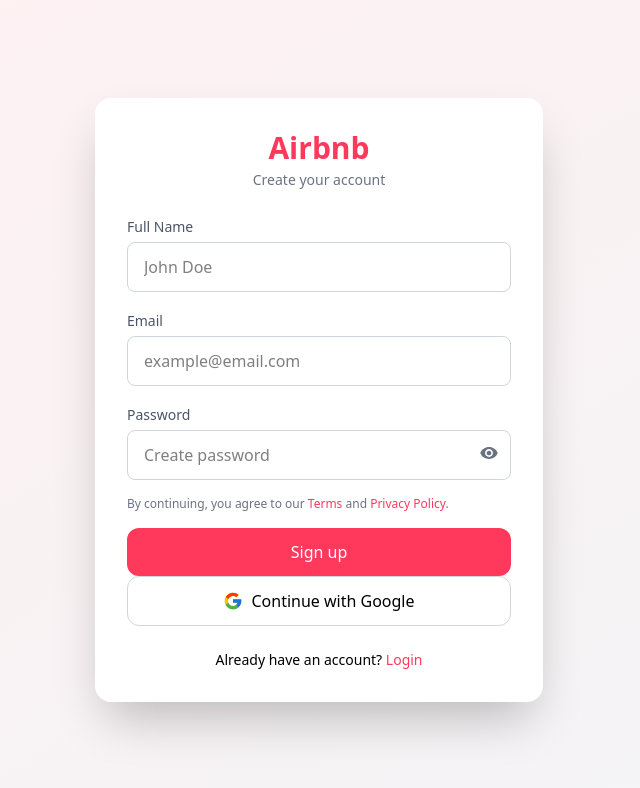
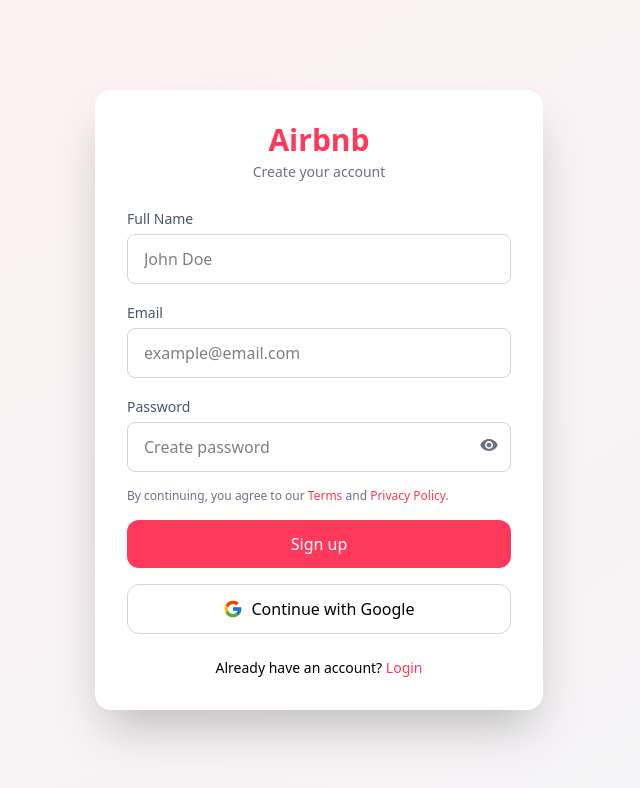
Before and after one commit to sonuve/Airbnb-Colness, a React (Vite) app in the folder Fronted/vite-project/: page /signup in a window 1280 px wide. Shown: the top 788 px of the page, without its empty margins (321-961 px from the left). Built offline with nearby package versions, Linux system fonts and the light colour scheme.

Commit message:
Add gogle signup

```diff
--- a/Fronted/vite-project/src/Pages/Signup.jsx
+++ b/Fronted/vite-project/src/Pages/Signup.jsx
@@ -173,7 +173,7 @@
 
         <button
           onClick={handleGoogleLogin}
-          className="w-full border border-gray-300 py-3 rounded-xl flex items-center justify-center gap-2 hover:bg-gray-50 transition"
+          className="w-full mt-4 border border-gray-300 py-3 rounded-xl flex items-center justify-center gap-2 hover:bg-gray-50 transition"
         >
           <FcGoogle size={20} />
           Continue with Google
```
